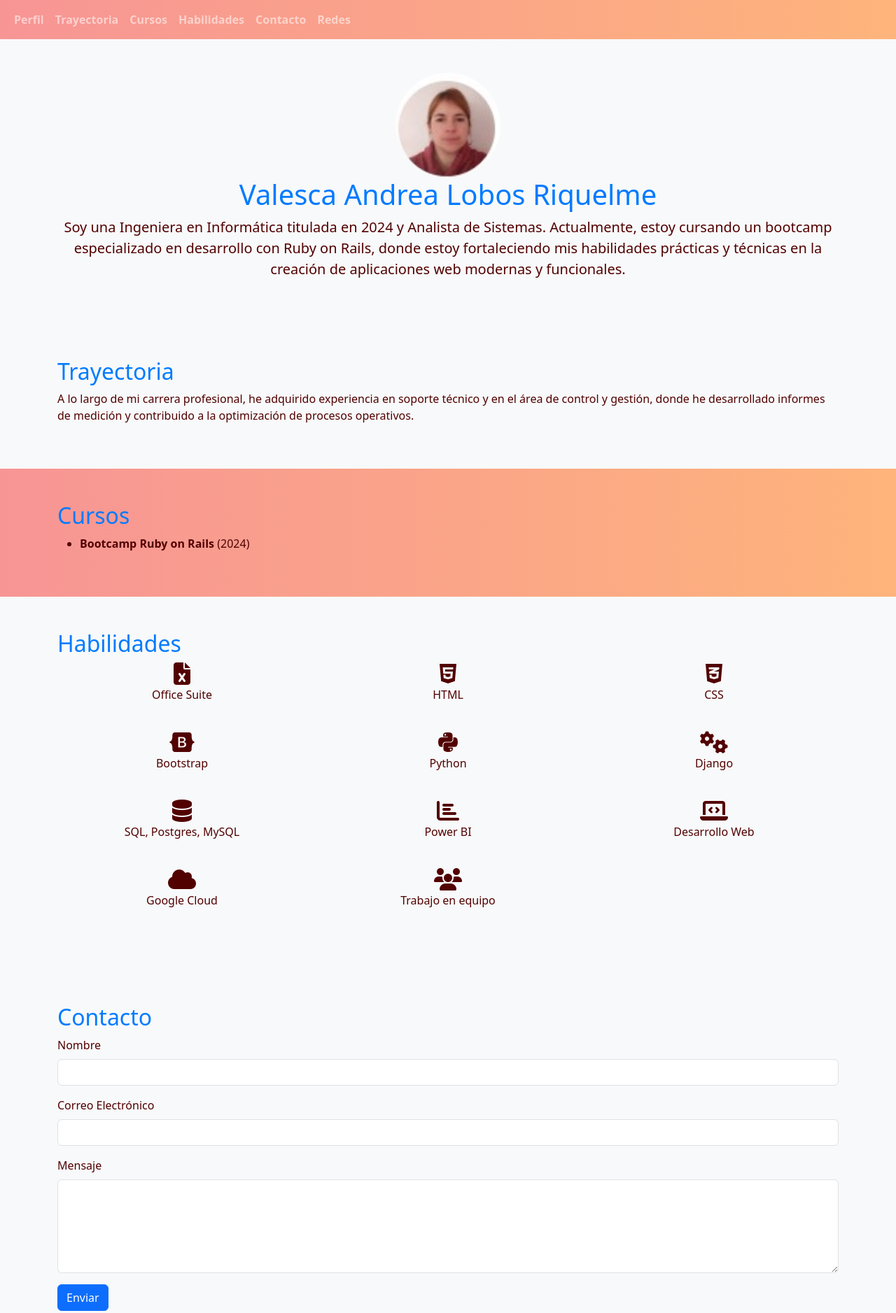
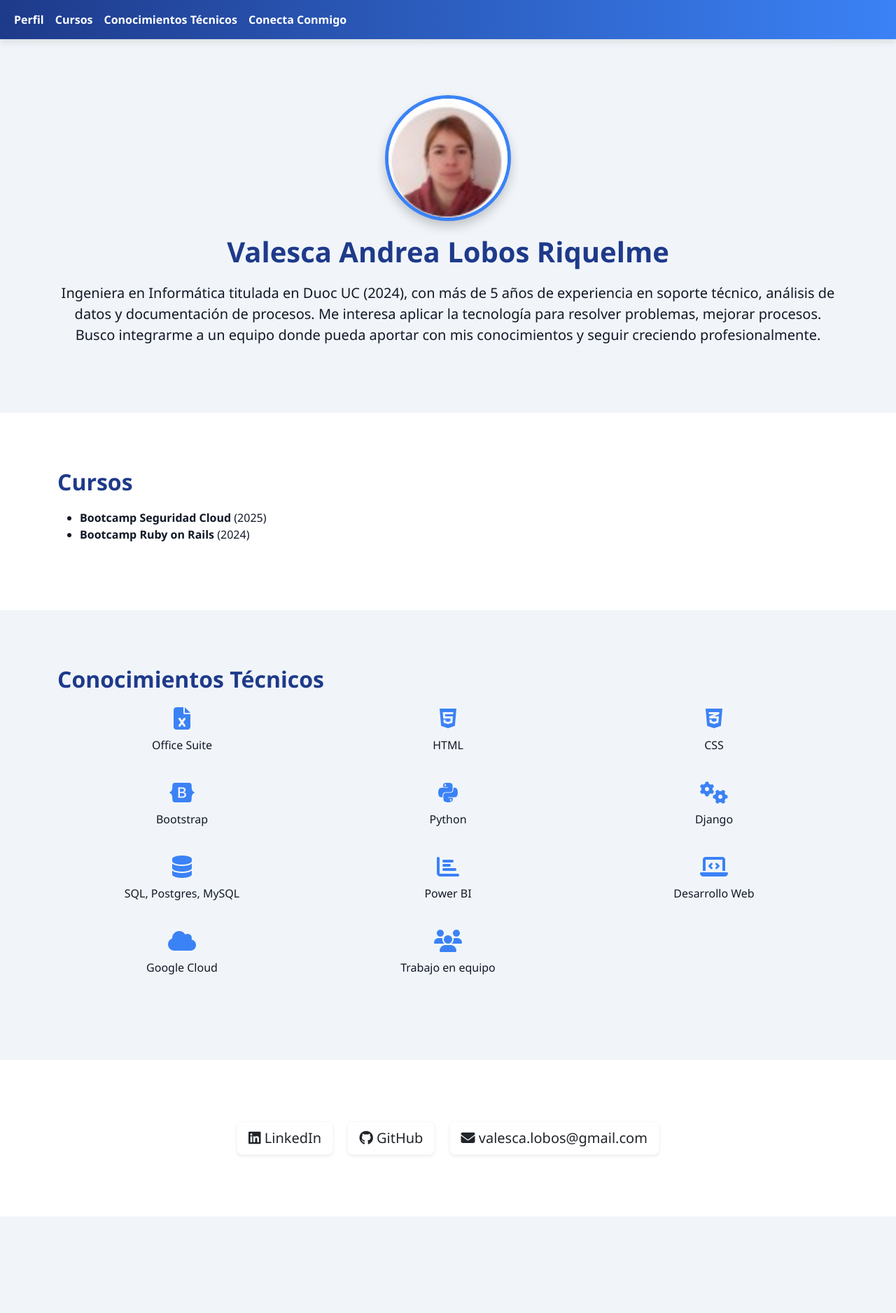
Before and after one commit to valelob1983/valelob1983.github.io, a plain HTML site: page index.html in a window 1280 px wide. Shown: the top 1877 px of the page at 70% size. After the commit the page ends 1739 px from the top, so only its background shows below. Drawn offline with nearby package versions, Linux system fonts and the light colour scheme.

Commit message:
actualizacion

```diff
--- a/assets/css/styles.css
+++ b/assets/css/styles.css
@@ -1,22 +1,100 @@
+
+:root {
+  --primary: #1e3a8a;     /* Azul marino */
+  --light: #f1f5f9;       /* Gris claro */
+  --dark: #111827;        /* Gris oscuro */
+  --accent: #3b82f6;      /* Azul brillante */
+  --gray: #6b7280;        /* Gris medio */
+}
+
 body {
-    background: linear-gradient(to right, #f79595, #feb47b);
-    color: #520101;
+  margin: 0;
+  font-family: 'Segoe UI', Tahoma, Geneva, Verdana, sans-serif;
+  background-color: var(--light);
+  color: var(--dark);
+  scroll-behavior: smooth;
 }
+
 .navbar {
-    background-color: linear-gradient(to right, #f79595, #feb47b);
+  background: linear-gradient(to right, var(--primary), var(--accent));
+  box-shadow: 0 4px 10px rgba(0, 0, 0, 0.1);
 }
+
+.navbar .nav-link {
+  color: white !important;
+  transition: 0.3s;
+}
+
+.navbar .nav-link:hover {
+  color: #ffc107 !important;
+  transform: scale(1.1);
+}
+
+/* Secciones */
+section {
+  padding: 80px 0;
+}
+
+section:nth-of-type(even) {
+  background-color: white;
+}
+
 .text-blue {
-    color: #007bff;
+  color: var(--primary);
 }
+
+h1, h2 {
+  font-weight: 700;
+  margin-bottom: 20px;
+}
+
+/* Imagen de perfil */
+#profile-image {
+  width: 180px;
+  height: 180px;
+  border-radius: 50%;
+  border: 5px solid var(--accent);
+  box-shadow: 0 8px 15px rgba(0, 0, 0, 0.2);
+  object-fit: cover;
+  margin-bottom: 20px;
+}
+
+/* Habilidades */
+#habilidades i {
+  color: var(--accent);
+  margin-bottom: 10px;
+}
+
+/* Fade-in */
 .fade-in {
-    animation: fadeIn 2s;
+  opacity: 0;
+  transform: translateY(40px);
+  transition: opacity 1s ease, transform 1s ease;
 }
-@keyframes fadeIn {
-    from { opacity: 0; }
-    to { opacity: 1; }
+
+.fade-in.visible {
+  opacity: 1;
+  transform: translateY(0);
 }
-#profile-image {
-    border-radius: 50%;
-    width: 150px;
-    height: 150px;
+
+/* Botón flotante ir arriba */
+#topBtn {
+  position: fixed;
+  bottom: 30px;
+  right: 30px;
+  z-index: 99;
+  background-color: var(--primary);
+  color: white;
+  border: none;
+  border-radius: 50%;
+  padding: 12px 16px;
+  font-size: 18px;
+  box-shadow: 0 4px 12px rgba(0,0,0,0.3);
+  display: none;
+  transition: all 0.3s ease;
 }
+
+#topBtn:hover {
+  background-color: #0048c7;
+  transform: scale(1.1);
+}
--- a/assets/js/scripts.js
+++ b/assets/js/scripts.js
@@ -1,18 +1,33 @@
+// Mostrar elementos al hacer scroll (animación)
+document.addEventListener("DOMContentLoaded", function () {
+    const fadeElements = document.querySelectorAll('.fade-in');
 
-        document.addEventListener('DOMContentLoaded', function() {
-            const sections = document.querySelectorAll('.fade-in');
-            const options = {
-                threshold: 0.1
-            };
-            const observer = new IntersectionObserver(function(entries, observer) {
+    const appearOnScroll = new IntersectionObserver((entries, observer) => {
         entries.forEach(entry => {
             if (entry.isIntersecting) {
                 entry.target.classList.add('visible');
                 observer.unobserve(entry.target);
             }
         });
-            }, options);
-            sections.forEach(section => {
-                observer.observe(section);
+    }, { threshold: 0.1 });
+
+    fadeElements.forEach(el => appearOnScroll.observe(el));
 });
+
+// Botón ir arriba
+const topBtn = document.createElement("button");
+topBtn.id = "topBtn";
+topBtn.innerHTML = "↑";
+document.body.appendChild(topBtn);
+
+window.onscroll = function () {
+    if (document.documentElement.scrollTop > 300) {
+        topBtn.style.display = "block";
+    } else {
+        topBtn.style.display = "none";
+    }
+};
+
+topBtn.addEventListener("click", () => {
+    window.scrollTo({ top: 0, behavior: "smooth" });
 });
--- a/index.html
+++ b/index.html
@@ -1,5 +1,4 @@
-<!DOCTYPE html>
-<html lang="en">
+<html lang="es">
 <head>
     <meta charset="UTF-8">
     <meta name="viewport" content="width=device-width, initial-scale=1.0">
@@ -8,7 +7,7 @@
     <link rel="stylesheet" href="assets/css/styles.css">
     <script src="https://cdn.jsdelivr.net/npm/bootstrap@5.3.3/dist/js/bootstrap.bundle.min.js"></script>
     <script src="https://kit.fontawesome.com/7b57a5d032.js" crossorigin="anonymous"></script>
-
+    <script defer src="assets/js/scripts.js"></script>
 </head>
 <body>
     <!-- Navbar -->
@@ -20,130 +19,61 @@
             <div class="collapse navbar-collapse" id="navbarNav">
                 <ul class="navbar-nav me-auto mb-2 mb-lg-0">
                     <li class="nav-item"><a class="nav-link" href="#perfil"><strong>Perfil</strong></a></li>
-                    <li class="nav-item"><a class="nav-link" href="#experiencia"><strong>Trayectoria</strong></a></li>
                     <li class="nav-item"><a class="nav-link" href="#cursos"><strong>Cursos</strong></a></li>
-                    <li class="nav-item"><a class="nav-link" href="#habilidades"><strong>Habilidades</strong></a></li>
-                    <li class="nav-item"><a class="nav-link" href="#contacto"><strong>Contacto</strong></a></li>
-                    <li class="nav-item"><a class="nav-link" href="#redes"><strong>Redes</strong></a></li>
+                    <li class="nav-item"><a class="nav-link" href="#habilidades"><strong>Conocimientos Técnicos</strong></a></li>
+                    <li class="nav-item"><a class="nav-link" href="#redes"><strong>Conecta Conmigo</strong></a></li>
                 </ul>
             </div>
         </div>
     </nav>
 
     <!-- Sección de Perfil -->
-    <section id="perfil" class="p-5 text-center bg-light fade-in">
-        <div class="container">
-            <img id="profile-image" src="/assets/images/perfil.jpg" alt="Imagen de perfil">
+    <section id="perfil" class="fade-in">
+        <div class="container text-center">
+            <img id="profile-image" src="assets/images/perfil.jpg" alt="Imagen de perfil">
             <h1 class="text-blue">Valesca Andrea Lobos Riquelme</h1>
-                <p class="lead">Soy una Ingeniera en Informática titulada en 2024 y Analista de Sistemas.
-                Actualmente, estoy cursando un bootcamp especializado en desarrollo con Ruby on Rails, donde estoy fortaleciendo mis habilidades prácticas y técnicas en la creación de aplicaciones web modernas y funcionales.
-            </p>
+            <p class="lead">Ingeniera en Informática titulada en Duoc UC (2024), con más de 5 años de experiencia en soporte técnico, análisis de datos y documentación de procesos. Me interesa aplicar la tecnología para resolver problemas, mejorar procesos. Busco integrarme a un equipo donde pueda aportar con mis conocimientos y seguir creciendo profesionalmente.</p>
         </div>
     </section>
 
-    <!-- Sección de Experiencia Laboral -->
-    <section id="experiencia" class="p-5 bg-light fade-in">
-        <div class="container">
-            <h2 class="text-blue">Trayectoria</h2>
-            <p>A lo largo de mi carrera profesional, he adquirido experiencia en soporte técnico y en el área de control y gestión, donde he desarrollado informes de medición y contribuido a la optimización de procesos operativos.</p>
-        </div>
-    </section>
-
-    <!-- Sección de Cursos y Certificaciones -->
-    <section id="cursos" class="p-5 fade-in">
+       <!-- Sección de Cursos -->
+    <section id="cursos" class="fade-in">
         <div class="container">
             <h2 class="text-blue">Cursos</h2>
             <ul>
+                <li><strong>Bootcamp Seguridad Cloud</strong> (2025)</li>
                 <li><strong>Bootcamp Ruby on Rails</strong> (2024)</li>
             </ul>
         </div>
     </section>
 
     <!-- Sección de Habilidades -->
-    <section id="habilidades" class="p-5 bg-light fade-in">
+    <section id="habilidades" class="fade-in">
         <div class="container">
-            <h2 class="text-blue">Habilidades</h2>
+            <h2 class="text-blue">Conocimientos Técnicos</h2>
             <div class="row text-center">
-                <div class="col-md-4 mb-4">
-                    <i class="fas fa-file-excel fa-2x"></i>
-                    <p>Office Suite</p>
-                </div>
-                <div class="col-md-4 mb-4">
-                    <i class="fab fa-html5 fa-2x"></i>
-                    <p>HTML</p>
-                </div>
-                <div class="col-md-4 mb-4">
-                    <i class="fab fa-css3-alt fa-2x"></i>
-                    <p>CSS</p>
-                </div>
-                <div class="col-md-4 mb-4">
-                    <i class="fab fa-bootstrap fa-2x"></i>
-                    <p>Bootstrap</p>
-                </div>
-                <div class="col-md-4 mb-4">
-                    <i class="fab fa-python fa-2x"></i>
-                    <p>Python</p>
-                </div>
-                <div class="col-md-4 mb-4">
-                    <i class="fas fa-cogs fa-2x"></i>
-                    <p>Django</p>
-                </div>
-                <div class="col-md-4 mb-4">
-                    <i class="fas fa-database fa-2x"></i>
-                    <p>SQL, Postgres, MySQL</p>
-                </div>
-                <div class="col-md-4 mb-4">
-                    <i class="fas fa-chart-bar fa-2x"></i>
-                    <p>Power BI</p>
-                </div>
-                <div class="col-md-4 mb-4">
-                    <i class="fas fa-laptop-code fa-2x"></i>
-                    <p>Desarrollo Web</p>
-                </div>
-                <div class="col-md-4 mb-4">
-                    <i class="fas fa-cloud fa-2x"></i>
-                    <p>Google Cloud</p>
-                </div>
-                <div class="col-md-4 mb-4">
-                    <i class="fas fa-users fa-2x"></i>
-                    <p>Trabajo en equipo</p>
-                </div>
+                <div class="col-md-4 mb-4"><i class="fas fa-file-excel fa-2x"></i><p>Office Suite</p></div>
+                <div class="col-md-4 mb-4"><i class="fab fa-html5 fa-2x"></i><p>HTML</p></div>
+                <div class="col-md-4 mb-4"><i class="fab fa-css3-alt fa-2x"></i><p>CSS</p></div>
+                <div class="col-md-4 mb-4"><i class="fab fa-bootstrap fa-2x"></i><p>Bootstrap</p></div>
+                <div class="col-md-4 mb-4"><i class="fab fa-python fa-2x"></i><p>Python</p></div>
+                <div class="col-md-4 mb-4"><i class="fas fa-cogs fa-2x"></i><p>Django</p></div>
+                <div class="col-md-4 mb-4"><i class="fas fa-database fa-2x"></i><p>SQL, Postgres, MySQL</p></div>
+                <div class="col-md-4 mb-4"><i class="fas fa-chart-bar fa-2x"></i><p>Power BI</p></div>
+                <div class="col-md-4 mb-4"><i class="fas fa-laptop-code fa-2x"></i><p>Desarrollo Web</p></div>
+                <div class="col-md-4 mb-4"><i class="fas fa-cloud fa-2x"></i><p>Google Cloud</p></div>
+                <div class="col-md-4 mb-4"><i class="fas fa-users fa-2x"></i><p>Trabajo en equipo</p></div>
             </div>
         </div>
     </section>
 
-
-
-    <!-- Sección de Contacto -->
-    <section id="contacto" class="p-5 bg-light fade-in">
-        <div class="container">
-            <h2 class="text-blue">Contacto</h2>
-            <form action="https://formspree.io/f/abc123xyz" method="POST">
-                <div class="mb-3">
-                    <label for="name" class="form-label">Nombre</label>
-                    <input type="text" class="form-control" id="name" name="name" required>
-                </div>
-                <div class="mb-3">
-                    <label for="email" class="form-label">Correo Electrónico</label>
-                    <input type="email" class="form-control" id="email" name="email" required>
-                </div>
-                <div class="mb-3">
-                    <label for="message" class="form-label">Mensaje</label>
-                    <textarea class="form-control" id="message" name="message" rows="5" required></textarea>
-                </div>
-                <button type="submit" class="btn btn-primary">Enviar</button>
-            </form>
+    <!-- Sección de conecta conmigo -->
+    <section id="redes" class="fade-in">
+        <div class="container text-center">
+            <a href="https://www.linkedin.com/in/valesca-lobos-riquelme-7a020050/" target="_blank" class="btn btn-outline-light btn-lg m-2 bg-white text-dark shadow-sm"><i class="fab fa-linkedin"></i> LinkedIn</a>
+            <a href="https://github.com/valesca1983" target="_blank" class="btn btn-outline-light btn-lg m-2 bg-white text-dark shadow-sm"><i class="fab fa-github"></i> GitHub</a>
+            <a href="mailto:vic.valesca@gmail.com" target="_blank" class="btn btn-outline-light btn-lg m-2 bg-white text-dark shadow-sm"><i class="fas fa-envelope"></i> valesca.lobos@gmail.com</a>
         </div>
     </section>
-
-    <!-- Sección de Redes Sociales -->
-    <section id="redes" class="p-5 bg-light fade-in">
-        <div class="container text-center">
-            <h2 class="text-blue">Redes Sociales</h2>
-            <a href="https://www.linkedin.com/in/valesca-lobos-riquelme-7a020050/" class="btn btn-outline-light btn-lg m-2"><i class="fab fa-linkedin"></i> LinkedIn</a>
-            <a href="https://github.com/vale" class="btn btn-outline-light btn-lg m-2"><i class="fab fa-github"></i> GitHub</a>
-        </div>
-    </section>
-
 </body>
 </html>
```
Lines whose indentation alone changed are shown as unchanged.
